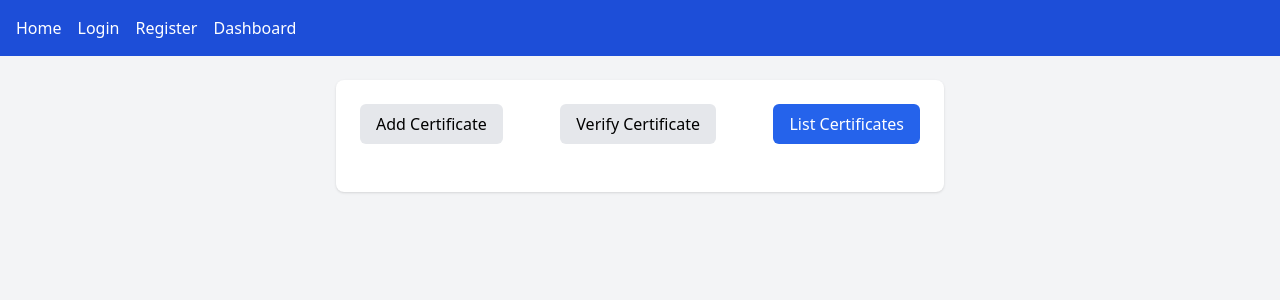
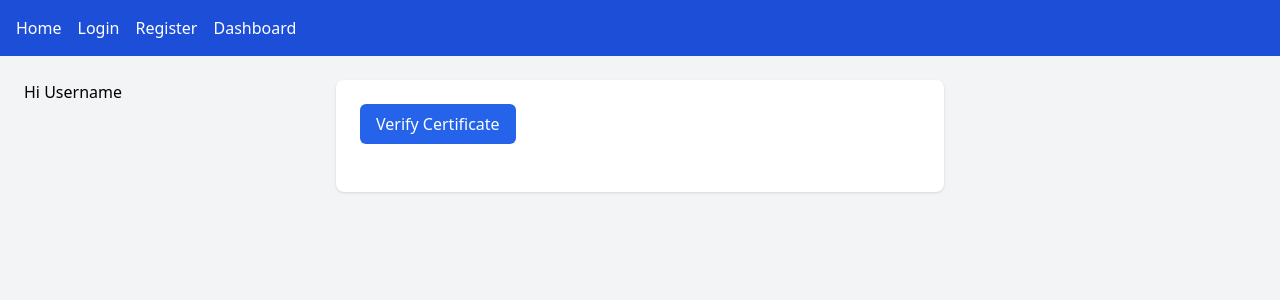
Before and after one commit to TikeMysonn/fyp-jan-19, a React (Create React App) app in the folder client/: page /dashboard in a window 1280 px wide. Shown: the top 300 px of the page. Built offline with nearby package versions, Linux system fonts and the light colour scheme.

Commit message:
fix admin role not saving when login

```diff
--- a/client/src/components/Dashboard.js
+++ b/client/src/components/Dashboard.js
@@ -1,4 +1,4 @@
-import React, { useState } from "react";
+import React, { useState, useEffect } from "react";
 import CertDisplay from "./CertDisplay";
 import CertForm from "./CertForm";
 import CertList from "./CertList";
@@ -7,7 +7,23 @@ import QrCodeReader from "./QrCodeReader";
 import UserProfile from "./UserProfile";
 
 function Dashboard() {
-  const [activeComponent, setActiveComponent] = useState("list"); // Default to the list view
+  const [activeComponent, setActiveComponent] = useState("verify"); // Default to the verify view
+  const [userRole, setUserRole] = useState("public"); // Default role
+
+  useEffect(() => {
+    // Retrieve the user's role from local storage safely
+    const storedUser = localStorage.getItem("user");
+    if (storedUser) {
+      try {
+        const user = JSON.parse(storedUser);
+        if (user && user.role) {
+          setUserRole(user.role);
+        }
+      } catch (e) {
+        console.error("Error parsing user from localStorage:", e);
+      }
+    }
+  }, []);
 
   const renderComponent = () => {
     switch (
@@ -31,11 +47,14 @@ function Dashboard() {
       <div className="container mx-auto p-6">
         <div className="grid grid-cols-1 md:grid-cols-12 gap-4">
           {/* User Profile Column */}
-          <div className="md:col-span-3">{/* <UserProfile /> */}</div>
+          <div className="md:col-span-3">
+            <UserProfile />
+          </div>
           {/* Main Content Column */}
           <div className="md:col-span-6">
             <div className="bg-white shadow overflow-hidden sm:rounded-lg p-6">
               <nav className="flex justify-between mb-6">
+                {userRole === "admin" && (
                   <button
                     onClick={() => setActiveComponent("form")}
                     className={`px-4 py-2 rounded-md ${
@@ -46,6 +65,7 @@ function Dashboard() {
                   >
                     Add Certificate
                   </button>
+                )}
                 <button
                   onClick={() => setActiveComponent("verify")}
                   className={`px-4 py-2 rounded-md ${
@@ -56,6 +76,7 @@ function Dashboard() {
                 >
                   Verify Certificate
                 </button>
+                {userRole === "admin" && (
                   <button
                     onClick={() => setActiveComponent("list")}
                     className={`px-4 py-2 rounded-md ${
@@ -66,13 +87,13 @@ function Dashboard() {
                   >
                     List Certificates
                   </button>
+                )}
               </nav>
-              {renderComponent()}
+              {/* {renderComponent()} */}
             </div>
           </div>
-
           {/* QR Code Reader Column */}
-          <div className="md:col-span-3">{/* <QrCodeReader /> */}</div>
+          {/* ... */}
         </div>
       </div>
     </div>
--- a/client/src/components/LoginForm.js
+++ b/client/src/components/LoginForm.js
@@ -21,6 +21,7 @@ function LoginForm() {
       const data = await response.json();
       if (response.ok) {
         localStorage.setItem("token", data.token); // Store the token
+        localStorage.setItem("user", JSON.stringify(data.data)); // Store user data
         console.log("Login successful", data);
         // Redirect user to their dashboard or another page
         // Replace '/dashboard' with the path you want to redirect to
--- a/client/src/components/UserProfile.js
+++ b/client/src/components/UserProfile.js
@@ -0,0 +1,9 @@
+//Write my UserProfile.js code to temporarily only show Hello {username}, thank you for using the ECVS. click the Verify Certificate Button to begin verifying certificates
+
+import React from "react";
+
+function UserProfile() {
+  return <h1>Hi Username</h1>;
+}
+
+export default UserProfile;
--- a/client/src/output.css
+++ b/client/src/output.css
@@ -626,6 +626,10 @@ video {
   grid-template-columns: repeat(1, minmax(0, 1fr));
 }
 
+.grid-cols-2 {
+  grid-template-columns: repeat(2, minmax(0, 1fr));
+}
+
 .items-center {
   align-items: center;
 }
@@ -644,6 +648,10 @@ video {
 
 .gap-4 {
   gap: 1rem;
+}
+
+.gap-3 {
+  gap: 0.75rem;
 }
 
 .space-x-4 > :not([hidden]) ~ :not([hidden]) {
@@ -896,6 +904,14 @@ video {
     grid-column: span 6 / span 6;
   }
 
+  .md\:col-span-4 {
+    grid-column: span 4 / span 4;
+  }
+
+  .md\:col-span-2 {
+    grid-column: span 2 / span 2;
+  }
+
   .md\:grid-cols-12 {
     grid-template-columns: repeat(12, minmax(0, 1fr));
   }
```
Lines whose indentation alone changed are shown as unchanged.
